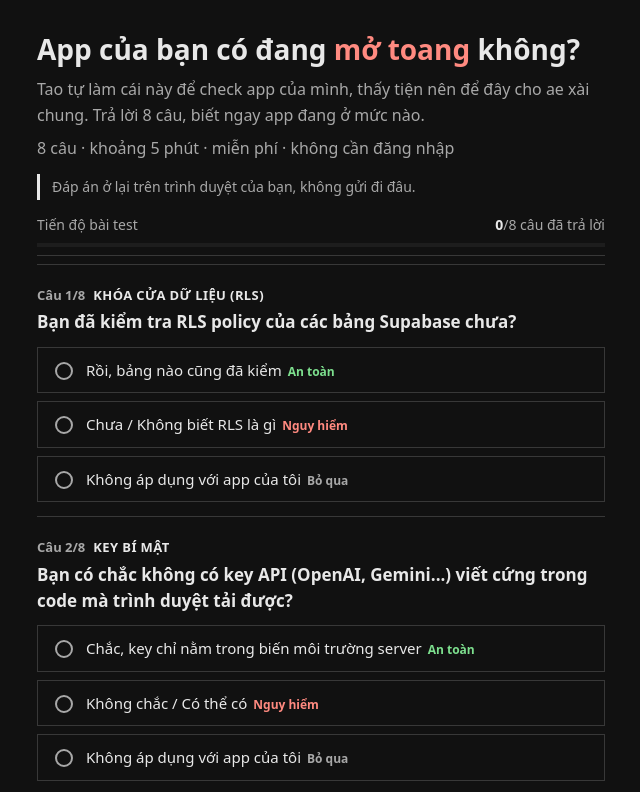
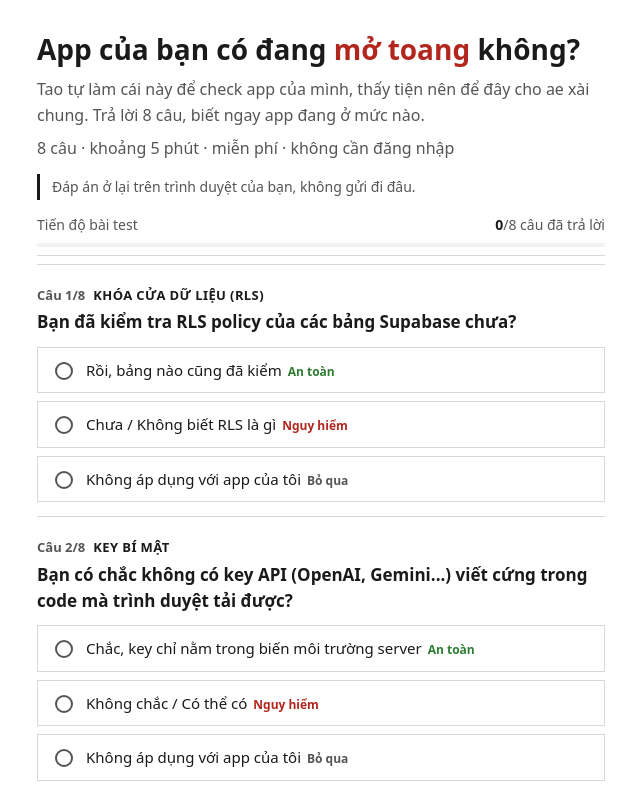
Before and after one commit to brian15822/brian15822.github.io, a plain HTML site: page tu-test/preview.html in a window 1280 px wide. Shown: the top 792 px of the page, without its empty margins (319-959 px from the left). Drawn offline with Linux system fonts and the dark colour scheme.

Commit message:
tu-test preview: force light background

```diff
--- a/tu-test/preview.html
+++ b/tu-test/preview.html
@@ -3,7 +3,7 @@
   <head>
     <meta charset="utf-8" />
     <meta name="viewport" content="width=device-width, initial-scale=1, viewport-fit=cover" />
-    <meta name="color-scheme" content="light dark" />
+    <meta name="color-scheme" content="light" />
     <link rel="icon" href="data:," />
     <title>Tự Test Bảo Mật App 5 Phút</title>
     <style>
@@ -17,19 +17,6 @@
         --danger: #b3261e;
         --warn: #8a5a00;
         --ok: #2e7d32;
-      }
-      @media (prefers-color-scheme: dark) {
-        :root {
-          --bg: #111111;
-          --ink: #e8e8e8;
-          --ink-soft: #a8a8a8;
-          --line: #383838;
-          --faint: #1d1d1d;
-          --accent: #e8e8e8;
-          --danger: #ff8a80;
-          --warn: #ffcf7d;
-          --ok: #7ddf8e;
-        }
       }
       * { box-sizing: border-box; }
       fieldset { min-width: 0; }
```
